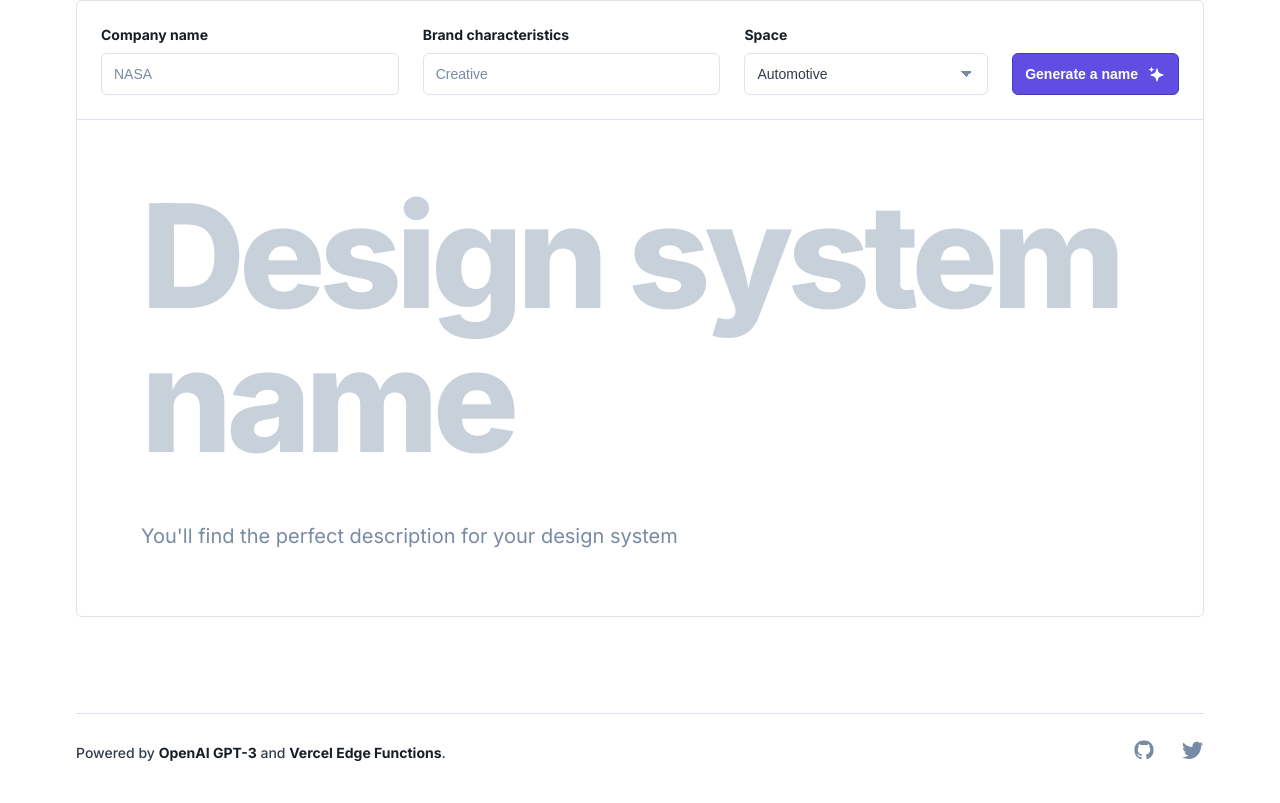
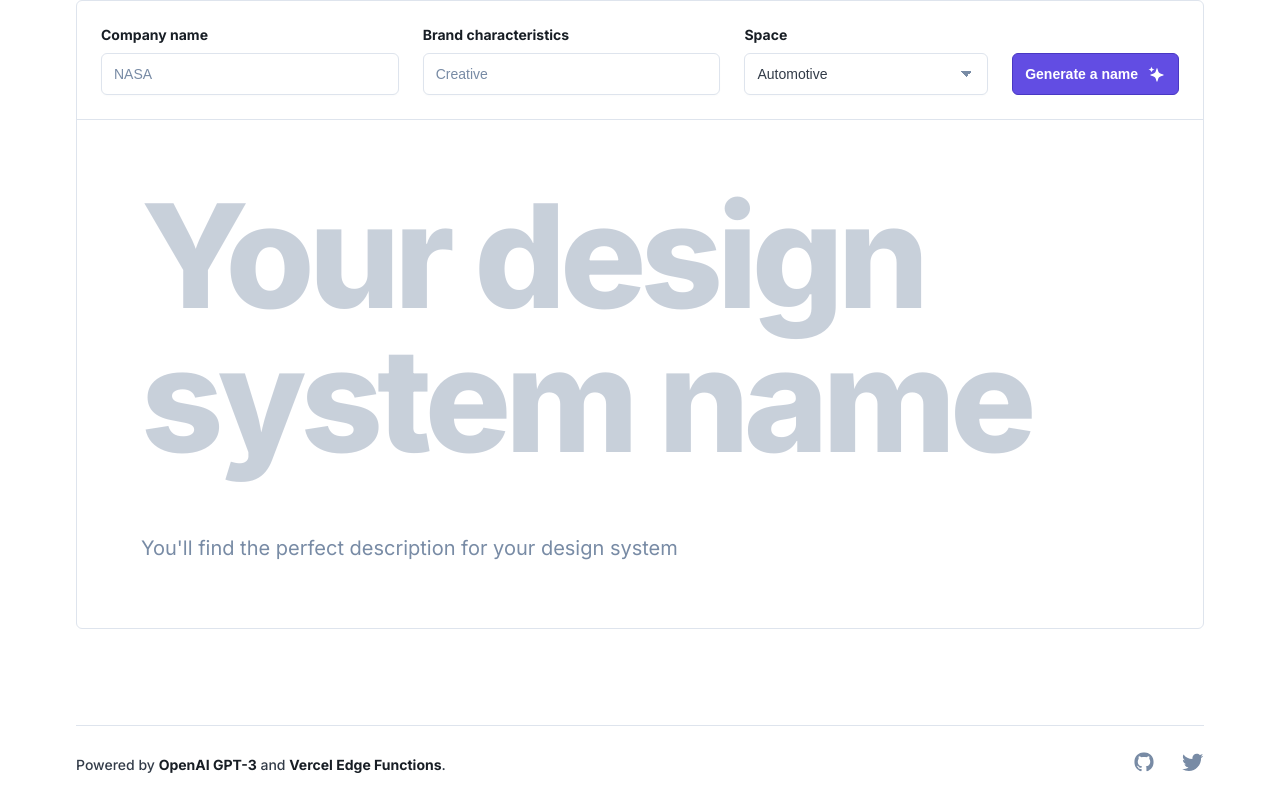
Before and after one commit to yannglt/not-boring-ds-names, a Next.js app: page / in a window 1280 px wide. Shown: the part 637-1440 px from the top of the page. Built offline with nearby package versions, Linux system fonts and the light colour scheme.

Commit message:
Add page transition

```diff
--- /dev/null
+++ b/components/Layout.tsx
@@ -0,0 +1,17 @@
+import { motion } from "framer-motion";
+
+interface LayoutProps {
+  children: React.ReactNode;
+}
+
+const Layout = ({ children }: LayoutProps) => (
+  <motion.div
+    initial={{ y: 48, opacity: 0 }}
+    animate={{ y: 0, opacity: 1 }}
+    exit={{ opacity: 0 }}
+    transition={{ ease: "easeInOut", duration: 0.4 }}
+  >
+    {children}
+  </motion.div>
+);
+export default Layout;
--- a/package.json
+++ b/package.json
@@ -16,6 +16,7 @@
     "eslint": "8.37.0",
     "eslint-config-next": "13.3.0",
     "eventsource-parser": "^1.0.0",
+    "framer-motion": "^10.12.4",
     "lottie-web": "^5.11.0",
     "next": "13.3.0",
     "react": "18.2.0",
--- a/pages/_app.tsx
+++ b/pages/_app.tsx
@@ -1,5 +1,7 @@
 import type { AppProps } from "next/app"
 import { Provider } from "react-redux";
+import { AnimatePresence } from "framer-motion";
+
 import store from "../store/store";
 
 import "@/styles/globals.css";
@@ -7,7 +9,9 @@ import "@/styles/globals.css";
 export default function App({ Component, pageProps }: AppProps) {
   return (
     <Provider store={store}>
-      <Component {...pageProps} />
+      <AnimatePresence mode="wait" initial={true} onExitComplete={() => window.scrollTo(0, 0)}>
+        <Component {...pageProps} />
+      </AnimatePresence>
     </Provider>
   )
 }
--- a/pages/index.tsx
+++ b/pages/index.tsx
@@ -1,11 +1,13 @@
 import Head from "next/head"
 import { useState } from "react";
-import { useDispatch } from 'react-redux';
-import { setName } from '../store/nameSlice';
+import { useDispatch } from "react-redux";
+import { motion } from "framer-motion";
 
+import Layout from "../components/Layout";
 import Header from "../components/Header";
 import Footer from "../components/Footer";
 import Animation from "../components/Animation";
+import { setName } from "../store/nameSlice";
 
 import hero from "../styles/Hero.module.css";
 import form from "../styles/Form.module.css";
@@ -101,13 +103,19 @@ export default function Home() {
       </Head>
         <div className="container">
           <Header />
+          <Layout>
           <main className={loading ? "loading" : ""}>
             <div className={hero.hero}>
               <p className="heading-1 text-high-emphasis">Empower your design system<span className={hero.icon + " " + hero.designSystem}><Animation path="design-system.json" className={hero.animation} /></span>with a memorable name<span className={hero.icon + " " + hero.name}><Animation path="name.json" className={hero.animation} /></span>that conveys emotions<span className={hero.icon + " " + hero.emotions}><Animation path="emotions.json" className={hero.animation} /></span>, and extends your brand characteristics<span className={hero.icon + " " + hero.brandCharacteristics}><Animation path="brand-characteristics.json" className={hero.animation} /></span>.</p>
               <p className="body-1-s text-low-emphasis">Your design system is the backbone of your brand&apos;s visual identity, but a great name can take it to the next level. With the power of GPT-3, we&apos;ll help you generate a name that captures your brand&apos;s unique characteristics, industry, and personality.</p>
             </div>
 
-          <div className={form.container}>
+            <motion.div
+              className={form.container}
+              initial={{ y: 48, opacity: 0 }}
+              animate={{ y: 0, opacity: 1 }}
+              transition={{ ease: "easeInOut", duration: 0.4, delay: 0.2 }}
+            >
               <form className={form.form} onSubmit={generateName} autoComplete="off">
                 <div className={form.group}>
                   <label htmlFor="companyName" className="body-2-l text-high-emphasis">Company name</label>
@@ -153,7 +161,7 @@ export default function Home() {
               <div className={form.result}>
                 {displayedName && !loading
                   ? <p className="display-1 text-high-emphasis text-result">{displayedName}<br />Design System</p>
-                : <p className="display-1 text-low-emphasis text-disabled">Design system name</p>
+                  : <p className="display-1 text-low-emphasis text-disabled">Your design system name</p>
                 }
 
                 {displayedExplanation && !loading
@@ -161,8 +169,9 @@ export default function Home() {
                   : <p className="body-emphasis text-low-emphasis">You&apos;ll find the perfect description for your design system</p>
                 }
               </div>
-          </div>
+            </motion.div>
           </main>
+        </Layout>
         <Footer />
       </div>
     </>
--- a/styles/globals.css
+++ b/styles/globals.css
@@ -167,13 +167,13 @@ main.loading {
     font-size: 144px;
     line-height: 144px;
     letter-spacing: -6px;
-    min-height: calc(448px - 160 * ((100vw - 896px) / (1200 - 896)));
+    min-height: calc(448px - 148 * ((100vw - 896px) / (1200 - 896)));
   }
 }
 
 @media (min-width: 1200px) {
   .display-1 {
-    min-height: 288px;
+    min-height: 300px;
   }
 }
 
@@ -199,9 +199,16 @@ main.loading {
 }
 
 .body-emphasis {
-  font-size: 20px;
-  line-height: 32px;
+  font-size: 16px;
+  line-height: 24px;
   font-weight: 400;
+}
+
+@media (min-width: 896px) {
+  .body-emphasis {
+    font-size: 20px;
+    line-height: 32px;
+  }
 }
 
 .body-1-s {
```
Also changed, not shown: pages/about.tsx (+18 -4 lines), 1 other file (tests, documents, lock files or other folders). Lines whose indentation alone changed are shown as unchanged.
